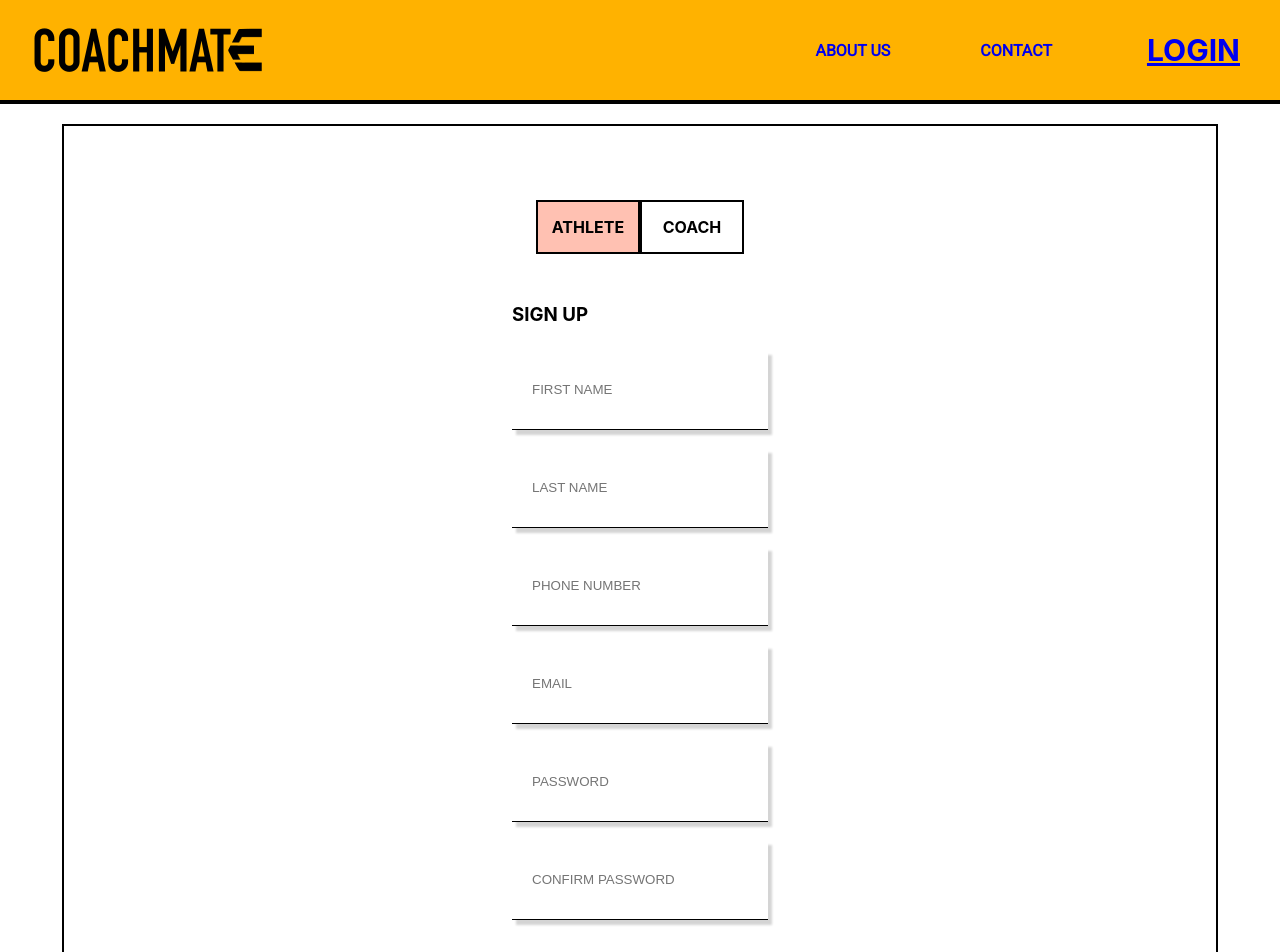
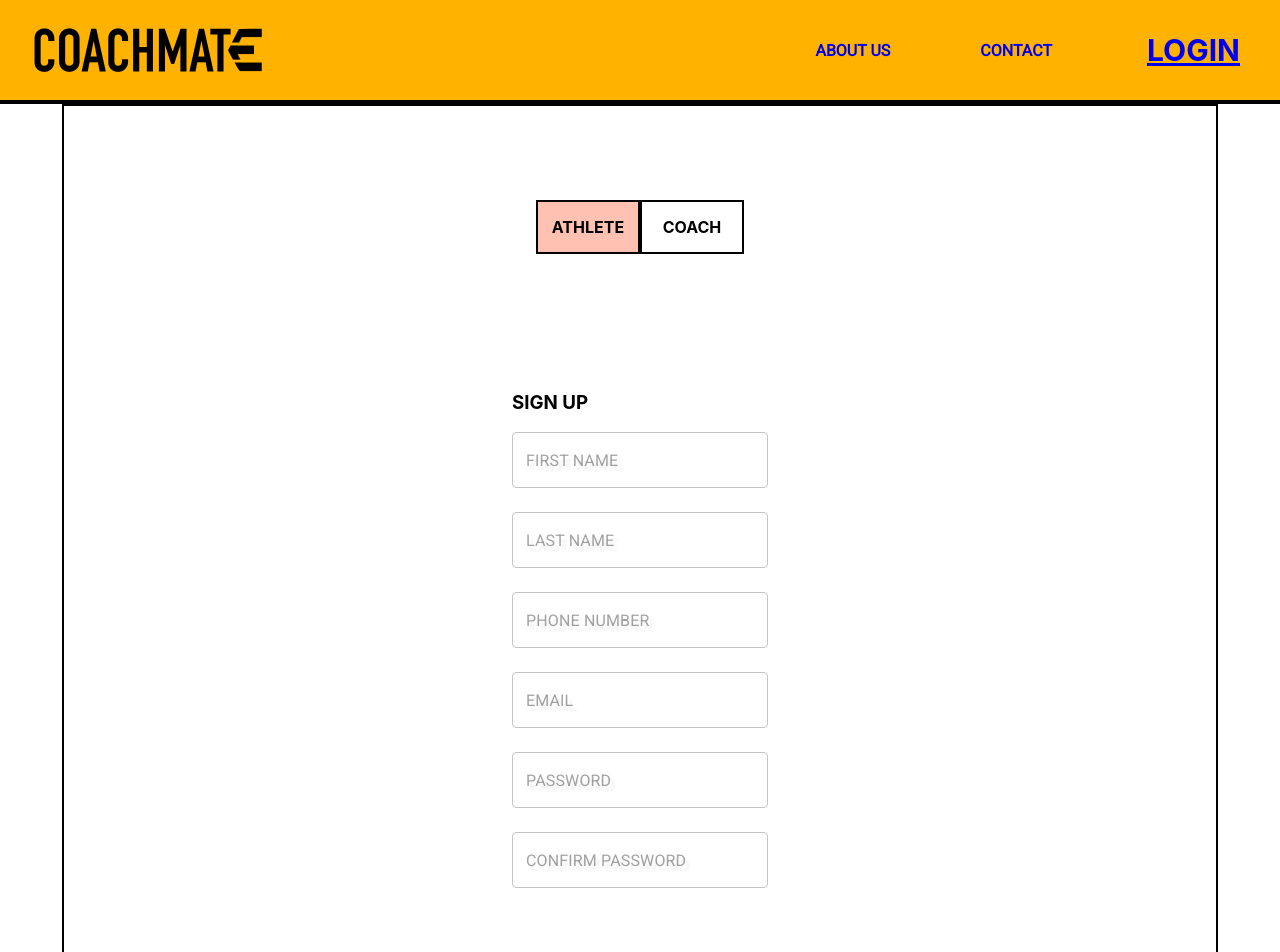
Before and after one commit to The-Collective-unimelb/CoachMate-Frontend, a React (Create React App) app: page /signup in a window 1280 px wide. Shown: the top 952 px of the page. Built offline with nearby package versions, Linux system fonts and the light colour scheme.

Commit message:
switch class to function to be in line with coding standard of the project

```diff
--- a/src/components/pages/Login.js
+++ b/src/components/pages/Login.js
@@ -1,46 +1,42 @@
-import React from "react";
+import React, {useState} from "react";
+import { CheckBox } from "@mui/icons-material";
+import { TextField, Button, FormControlLabel } from "@mui/material";
 import { Link } from "react-router-dom";
 import classes from "./Login.module.css";
 
-class LoginForm extends React.Component {
-    constructor(props){
-        super(props);
-        this.state = {
-            role : 'Athlete',
-            email : '',
-            password : '',
-            rememberMe : false
-        };
+function LoginForm(props) {
+    const [state, setState] = useState({
+        role : 'Athlete',
+        email : '',
+        password : ''
+    })
 
-        this.handleChange = this.handleChange.bind(this);
-        this.handleSubmit = this.handleSubmit.bind(this);
+
+  /*const [checked, setChecked] = useState({
+    rememberMe : false
+  })*/
+
+/*const handleChecked =() => {
+
+    setChecked(!checked);
+}*/
+
+    const handleChange = (e) => {
+        const {name, value} = e.target;
+        setState(prevState => ({
+            ...prevState,
+            [name] : value
+        }));
     }
 
-    handleChange(event){
-        const target = event.target;
-        const value = target.type === 'checkbox' ? target.checked : target.value;
 
-        const name = target.name;
-
-        this.setState({
-            [name]: value
-        });
-    }
-
-    handleSubmit(){
-        alert('Login submitted: Role:' + this.state.role + 'Email:' + this.state.email + 'Password:' +this.state.password + 'Remember:' + this.state.rememberMe);
-    }
-
-    render() {
         return (
-            <form onSubmit={this.handleSubmit} className={classes.loginForm}>
+            <div className={classes.loginForm}>
                 <br/>
                 <div className={classes.form}>
                 <div className={classes.radioDiv}>
-                    <p>blahblha
 
-                    </p>
-                    <br/>
+
                     </div>
                     <input
                         name="role"
@@ -48,7 +44,7 @@ class LoginForm extends React.Component {
                         className={classes.athleteRadio}
                         type ="radio"
                         value ="Athlete"
-                        onChange = {this.handleChange}
+                        onChange = {handleChange}
                         defaultChecked/>
                     <label for={classes["athlete"]} id={classes["athlete"]} className={classes.athleteLabel}>
 
@@ -60,38 +56,36 @@ class LoginForm extends React.Component {
                         className={classes.coachRadio}
                         type ="radio"
                         value ="Coach"
-                        onChange = {this.handleChange} />
+                        onChange = {handleChange} />
                     <label for={classes["coach"]} id={classes["coach"]} className={classes.coachLabel}>
 
                         COACH
                     </label>
 
                 <div className={classes.loginDetails}>
-                    <input
+                    <TextField
                         className={classes.entries}
                         placeholder="EMAIL"
                         name="email"
                         type="email"
-                        value = {this.state.email}
-                        onChange = {this.handleChange} />
+                        value = {state.email}
+                        onChange = {handleChange} />
                     <br/>
-                    <input
+                    <TextField
                         className={classes.entries}
                         placeholder="PASSWORD"
                         name="password"
                         type="password"
-                        value={this.state.password}
-                        onChange = {this.handleChange} />
+                        value={state.password}
+                        onChange = {handleChange} />
                     <br/>
-                    <label>
-                        <input
-                            name="rememberMe"
-                            type="checkbox"
-                            checked={this.state.rememberMe}
-                            onChange={this.handleChange}
-                            style={{width: "20px"}}/>
-                        REMEMBER ME
-                    </label>
+                    {/*<FormControlLabel control={
+                        <CheckBox
+                            checked={checked}
+                            onChange={handleChecked}
+                          />}
+                        label="REMEMBER ME"
+                    />*/}
                 </div>
                 <br/>
 
@@ -106,9 +100,9 @@ class LoginForm extends React.Component {
                     </p>
                 </div>
                 </div>
-            </form>
+            </div>
         )
-    }
-}
+
+        }
 
 export default LoginForm;
--- a/src/components/pages/SignUp.js
+++ b/src/components/pages/SignUp.js
@@ -1,10 +1,12 @@
 import React from "react";
+import { useState } from "react";
 import classes from "./Signup.module.css";
 
-class SignUpForm extends React.Component {
-    constructor(props){
-        super(props);
-        this.state = {
+import { TextField} from "@mui/material";
+
+function SignUpForm(props){
+    const [state, setState] = useState({
+
         role : 'Athlete',
         firstName : '',
         lastName : '',
@@ -12,32 +14,21 @@ class SignUpForm extends React.Component {
         email : '',
         password : '',
         confirmPassword : ''
+    })
+
+
+    const handleChange = (e) => {
+        const {name, value} = e.target;
+        setState(prevState => ({
+            ...prevState,
+            [name] : value
+        }));
     }
 
-        this.handleChange = this.handleChange.bind(this);
-        this.handleSubmit = this.handleSubmit.bind(this);
-    }
 
-    handleChange(event){
-        const target = event.target;
-        const value = target.value;
-        const name = target.name;
 
-        this.setState({
-            [name]: value
-        });
-    }
-
-    handleSubmit(){
-        if (this.state.password.localeCompare(this.state.confirmPassword) != 0){
-            alert("Passwords don't match");
-        }
-    }
-
-    render() {
         return (
-            <form onSubmit={this.handleSubmit} className={classes.loginForm}>
-                <br/>
+            <div className={classes.loginForm}>
                 <div className={classes.form}>
                 <div className={classes.radioDiv}>
                     <p>blahblha
@@ -51,7 +42,7 @@ class SignUpForm extends React.Component {
                         className={classes.athleteRadio}
                         type ="radio"
                         value ="Athlete"
-                        onChange = {this.handleChange}
+                        onChange = {handleChange}
                         defaultChecked/>
                     <label for={classes["athlete"]} id={classes["athlete"]} className={classes.athleteLabel}>
 
@@ -63,7 +54,7 @@ class SignUpForm extends React.Component {
                         className={classes.coachRadio}
                         type ="radio"
                         value ="Coach"
-                        onChange = {this.handleChange} />
+                        onChange = {handleChange} />
                     <label for={classes["coach"]} id={classes["coach"]} className={classes.coachLabel}>
 
                         Coach
@@ -71,61 +62,61 @@ class SignUpForm extends React.Component {
 
                 <div className={classes.loginDetails}>
                 <h3>SIGN UP</h3>
-                    <input
+                    <TextField
                         className={classes.entries}
                         placeholder="FIRST NAME"
                         name="firstName"
                         type="text"
-                        value = {this.state.firstName}
-                        onChange = {this.handleChange} />
+                        value = {state.firstName}
+                        onChange = {handleChange} />
                     <br/>
-                    <input
+                    <TextField
                         className={classes.entries}
                         placeholder="LAST NAME"
                         name="lastNAME"
                         type="text"
-                        value = {this.state.lastName}
-                        onChange = {this.handleChange} />
+                        value = {state.lastName}
+                        onChange = {handleChange} />
                     <br/>
-                    <input
+                    <TextField
                         className={classes.entries}
                         placeholder="PHONE NUMBER"
                         name="phone"
                         type="tel"
-                        value = {this.state.phone}
-                        onChange = {this.handleChange}/>
+                        value = {state.phone}
+                        onChange = {handleChange}/>
                     <br/>
-                    <input
+                    <TextField
                         className={classes.entries}
                         placeholder="EMAIL"
                         name="email"
                         type="email"
-                        value = {this.state.email}
-                        onChange = {this.handleChange} />
+                        value = {state.email}
+                        onChange = {handleChange} />
                     <br/>
-                    <input
+                    <TextField
                         className={classes.entries}
                         placeholder="PASSWORD"
                         name="password"
                         type="password"
-                        value={this.state.password}
-                        onChange = {this.handleChange} />
+                        value={state.password}
+                        onChange = {handleChange} />
                     <br/>
-                    <input
+                    <TextField
                         className={classes.entries}
                         placeholder="CONFIRM PASSWORD"
                         name="confirmPassword"
                         type="password"
-                        value={this.state.confirmPassword}
-                        onChange = {this.handleChange} />
+                        value={state.confirmPassword}
+                        onChange = {handleChange} />
                     <br/>
                 </div>
                 <br/>
                 <input type="submit" value="SIGN UP" className={classes.submitBtn}/>
 
                 </div>
-            </form>
+                </div>
         )
     }
-}
+
 export default SignUpForm;
```
Lines whose indentation alone changed are shown as unchanged.
